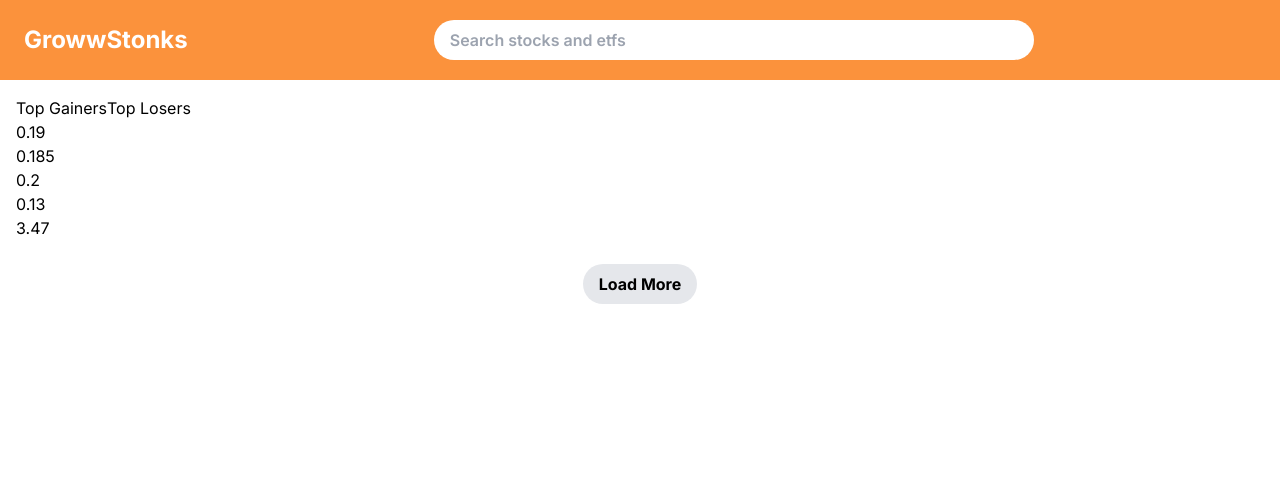
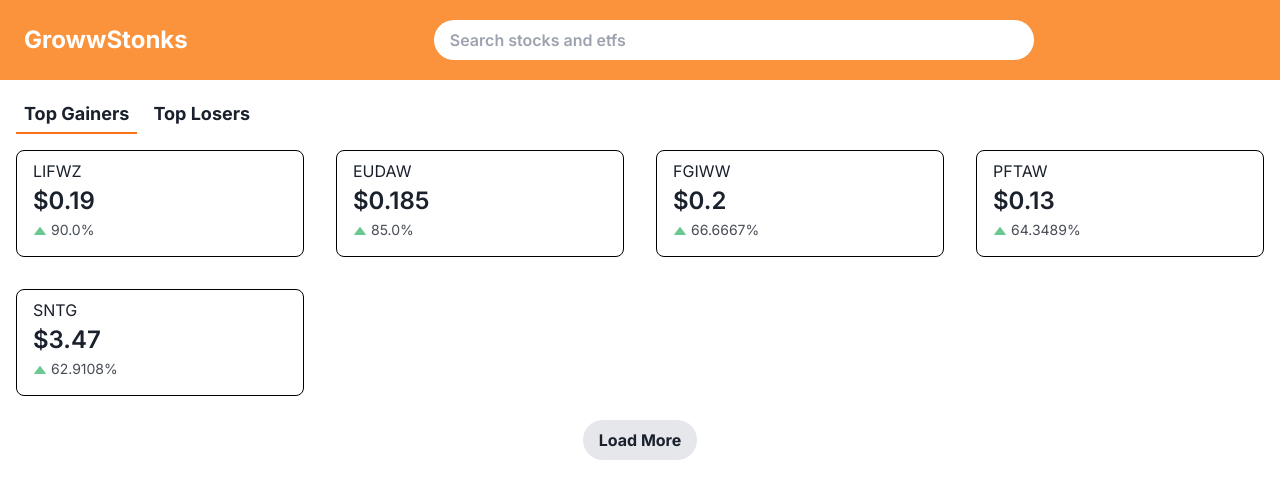
Before and after one commit to ajay297/GrowwStonks, a Next.js app: page /top_gainers in a window 1280 px wide. Shown: the top 498 px of the page. Built offline with nearby package versions, Linux system fonts and the light colour scheme.

Commit message:
basic functionality for home page

```diff
--- a/src/app/layout.js
+++ b/src/app/layout.js
@@ -1,6 +1,7 @@
 import { Inter } from 'next/font/google'
 import './globals.css'
 import Navbar from '@/components/Navbar'
+import { ChakraProvider } from '@chakra-ui/react'
 
 const inter = Inter({ subsets: ['latin'] })
 
@@ -13,10 +14,12 @@ export default function RootLayout({ children }) {
   return (
     <html lang="en">
       <body className={inter.className}>
-        <Navbar/>
+        <ChakraProvider>
+          <Navbar/>
         <div className="container mx-auto">
             {children}
-            </div>
+         </div>
+        </ChakraProvider>
         </body>
     </html>
   )
--- /dev/null
+++ b/src/app/product/[productSlug]/page.js
@@ -0,0 +1,10 @@
+const Product=({params})=>{
+
+    return (
+        <div>
+            <h1>{params.productSlug}</h1>
+        </div>
+    )
+}
+
+export default Product;
--- /dev/null
+++ b/src/components/CompanyCard.js
@@ -0,0 +1,42 @@
+import {
+    StatGroup,
+    StatNumber,
+    StatHelpText,
+    StatArrow,
+    Stat,
+  } from "@chakra-ui/react";
+  import Link from "next/link";
+  export default function CompanyCard({
+    ticker,
+    value,
+    percent,
+    profitloss,
+  }) {
+
+    const hoverStyles = "hover:scale-105 hover:shadow-lg transition transform";
+    return (
+      <>
+        <div
+          className={
+            "px-4 py-2 dark:bg-cardColor border border-black dark:border-white rounded-lg " +
+            hoverStyles
+          }
+        >
+          <Link href={`/product/${ticker}`}>
+            <div>{ticker}</div>
+            <StatGroup>
+              <Stat>
+                <StatNumber>${value}</StatNumber>
+                <StatHelpText>
+                  <StatArrow
+                    type={"increase"}
+                  />
+                  {percent}
+                </StatHelpText>
+              </Stat>
+            </StatGroup>
+          </Link>
+        </div>
+      </>
+    );
+  }
--- a/src/components/Tabs.js
+++ b/src/components/Tabs.js
@@ -2,21 +2,22 @@ import Link from "next/link";
 import TABS from "@/constants/tabs";
 const Tabs=({selectedTab})=>{
 
+    return <>
+    {
+     TABS.map(({label, value}) => {
+      const selectedTabClass= selectedTab === value ? 'border-b-2 border-orange-500': '';
          return (
-       <>
-       {
-        TABS.map(({label, value})=>(
              <Link key={value} href={`/${value}`}>
               <div
-            className={'cursor-pointer'}
+              className={`text-lg font-bold px-2 py-1 cursor-pointer mb-4 mr-2 ${selectedTabClass}`}
             >
               {label}
             </div>
              </Link>
-        ))
+         );
+     })
     }
-       </>
-    )
+    </>;
 }
 
 export default Tabs;
--- a/src/components/TopGainersLosers.js
+++ b/src/components/TopGainersLosers.js
@@ -1,5 +1,6 @@
 import DATA from "@/constants/topGainersLosers";
 import React from "react";
+import CompanyCard from "./CompanyCard";
 
 const TopGainersLosers = async({selectedTab}) => {
 // const response= await fetch('https://www.alphavantage.co/query?function=TOP_GAINERS_LOSERS&apikey=process.env.ALPHA_VANTAGE_API_KEY');
@@ -8,13 +9,18 @@ const {top_gainers, top_losers}=DATA;
 const data = selectedTab === "top_gainers" ? top_gainers : top_losers;
 
   return (
-    <div>
-        {
-            data?.map(ele=>(
-                <div key={ele.ticker}>{ele.price}</div>
-            ))
-        }
-    </div>
+    <div className="grid grid-cols-1 sm:grid-cols-3 md:grid-cols-4 gap-8 w-full">
+    {data &&
+      data.map(company => (
+        <CompanyCard
+          key={company.ticker.replace(/[+=-]/g, "")}
+          ticker={company.ticker.replace(/[+=-]/g, "")}
+          value={company.price}
+          percent={company.change_percentage}
+          profitloss="increase"
+        />
+      ))}
+  </div>
   );
 };
 
```
Also changed, not shown: package.json (+6 -2 lines). Lines whose indentation alone changed are shown as unchanged.
